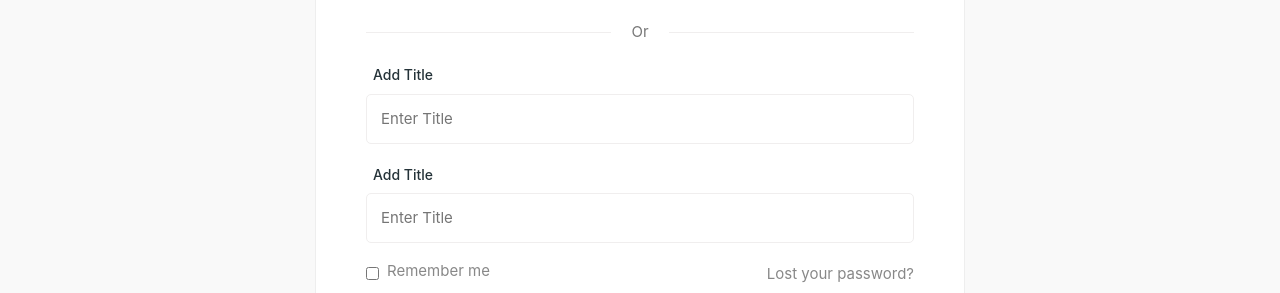
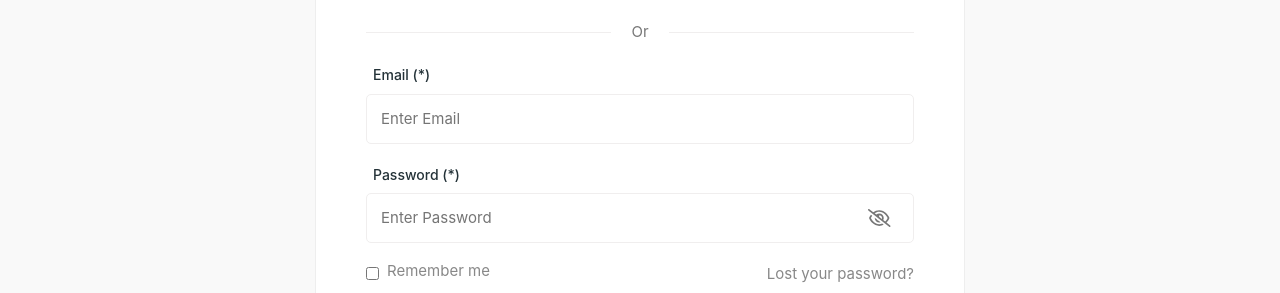
Before and after one commit to nguyenhoanganhtuan1206/E-Commerce-FE, a React (Create React App) app: page /login in a window 1280 px wide. Shown: the part 460-753 px from the top of the page. Built offline with nearby package versions, Linux system fonts and the light colour scheme.

Commit message:
Fix AuthContext - Done API Login

```diff
--- a/src/user/components/auth/Login.js
+++ b/src/user/components/auth/Login.js
@@ -7,13 +7,38 @@ import { FormProvider, useForm } from "react-hook-form";
 
 import Auth from "../../page/auth/Auth";
 import { ButtonFields, InputFields } from "../../../shared/FormElement";
-import { VALIDATOR_REQUIRED } from "../../../shared/util/validators";
+import {
+  VALIDATOR_EMAIL,
+  VALIDATOR_MAXLENGTH,
+  VALIDATOR_MINLENGTH,
+  VALIDATOR_REQUIRED,
+} from "../../../shared/util/validators";
+import useApiClient from "../../../shared/hooks/useAxios";
+import { useCallback, useContext } from "react";
+import { toast } from "react-toastify";
+import { AuthContext } from "../../../context/auth-context";
 
 const Login = () => {
-  const methods = useForm({ mode: "all" });
+  const methods = useForm({ mode: "onSubmit" });
+
+  const authContext = useContext(AuthContext);
+
+  const { error, isLoading, apiClient } = useApiClient();
+
+  const onSubmit = async (data) => {
+    try {
+      const response = await apiClient.post("/auth/login", data);
+
+      authContext.login(response.data);
+      toast.success("Login Successfully!");
+    } catch (err) {
+      toast.error(error);
+    }
+  };
 
   return (
     <FormProvider {...methods}>
+      <form onSubmit={methods.handleSubmit(onSubmit)}>
         <Auth heading="Login Form">
           <div className="auth-form__social">
             <ButtonFields className="auth-form__social-google">
@@ -32,21 +57,35 @@ const Login = () => {
           </div>
 
           <InputFields
-          fieldName="title"
-          validators={[VALIDATOR_REQUIRED("This form must be required")]}
-          placeholder="Enter Title"
-          type="text"
-          label="Add Title"
-          htmlFor="title"
+            fieldName="email"
+            validators={[
+              VALIDATOR_REQUIRED("Email cannot be empty"),
+              VALIDATOR_MINLENGTH(9, "Email must be at least 9 characters"),
+              VALIDATOR_EMAIL("Email is invalid"),
+            ]}
+            placeholder="Enter Email"
+            type="email"
+            label="Email (*)"
+            htmlFor="email"
           />
 
           <InputFields
-          fieldName="title"
-          validators={[VALIDATOR_REQUIRED("This form must be required")]}
-          placeholder="Enter Title"
-          type="text"
-          label="Add Title"
-          htmlFor="title"
+            fieldName="password"
+            validators={[
+              VALIDATOR_REQUIRED("Password cannot be empty"),
+              VALIDATOR_MINLENGTH(
+                6,
+                "Password must be at between 6 to 30 characters"
+              ),
+              VALIDATOR_MAXLENGTH(
+                30,
+                "Password must be at between 6 to 30 characters"
+              ),
+            ]}
+            placeholder="Enter Password"
+            type="password"
+            label="Password (*)"
+            htmlFor="password"
           />
 
           <div className="auth-form__forget">
@@ -64,7 +103,11 @@ const Login = () => {
             <Link className="auth-form__forget-link">Lost your password?</Link>
           </div>
 
-        <ButtonFields primary className="auth-form__btn">
+          <ButtonFields
+            isLoading={isLoading}
+            primary
+            className="auth-form__btn"
+          >
             Login Now
           </ButtonFields>
 
@@ -73,6 +116,7 @@ const Login = () => {
             <Link to={"/register"}>Register Now</Link>
           </span>
         </Auth>
+      </form>
     </FormProvider>
   );
 };
```
Lines whose indentation alone changed are shown as unchanged.
